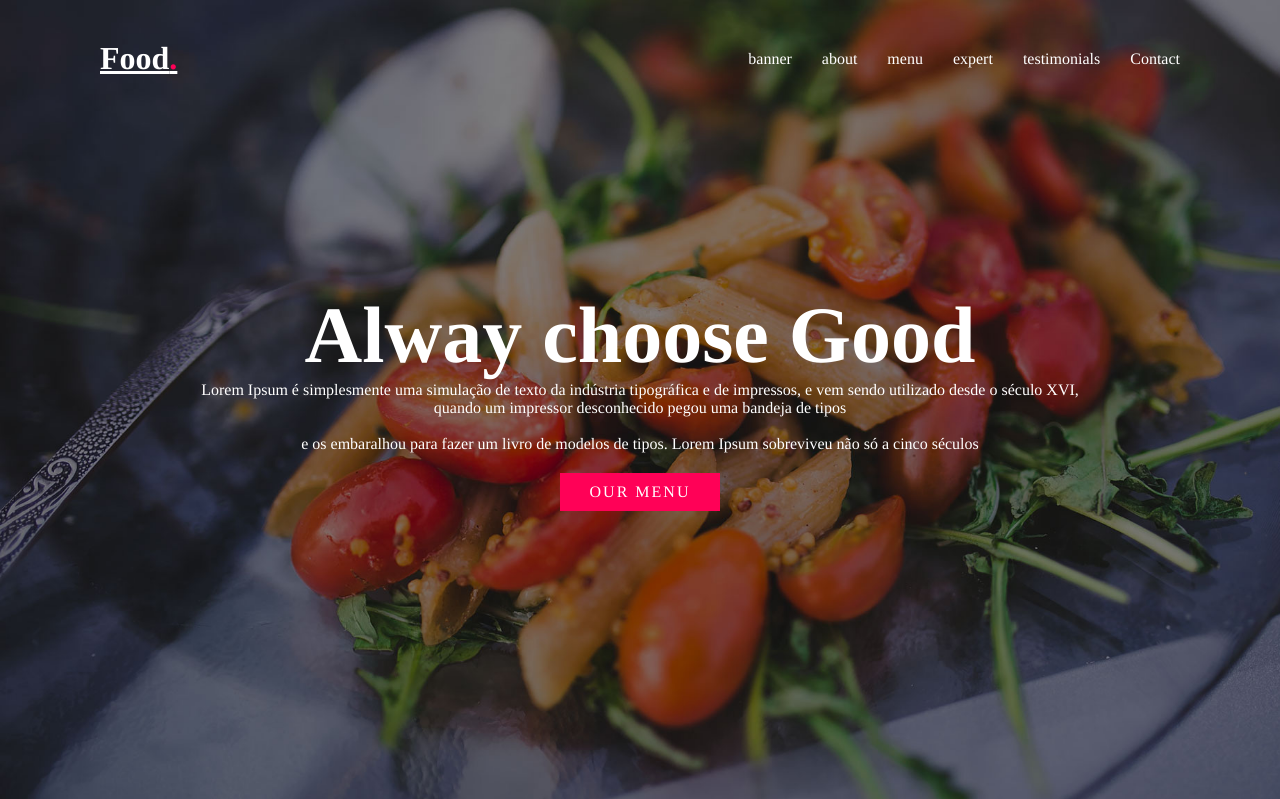
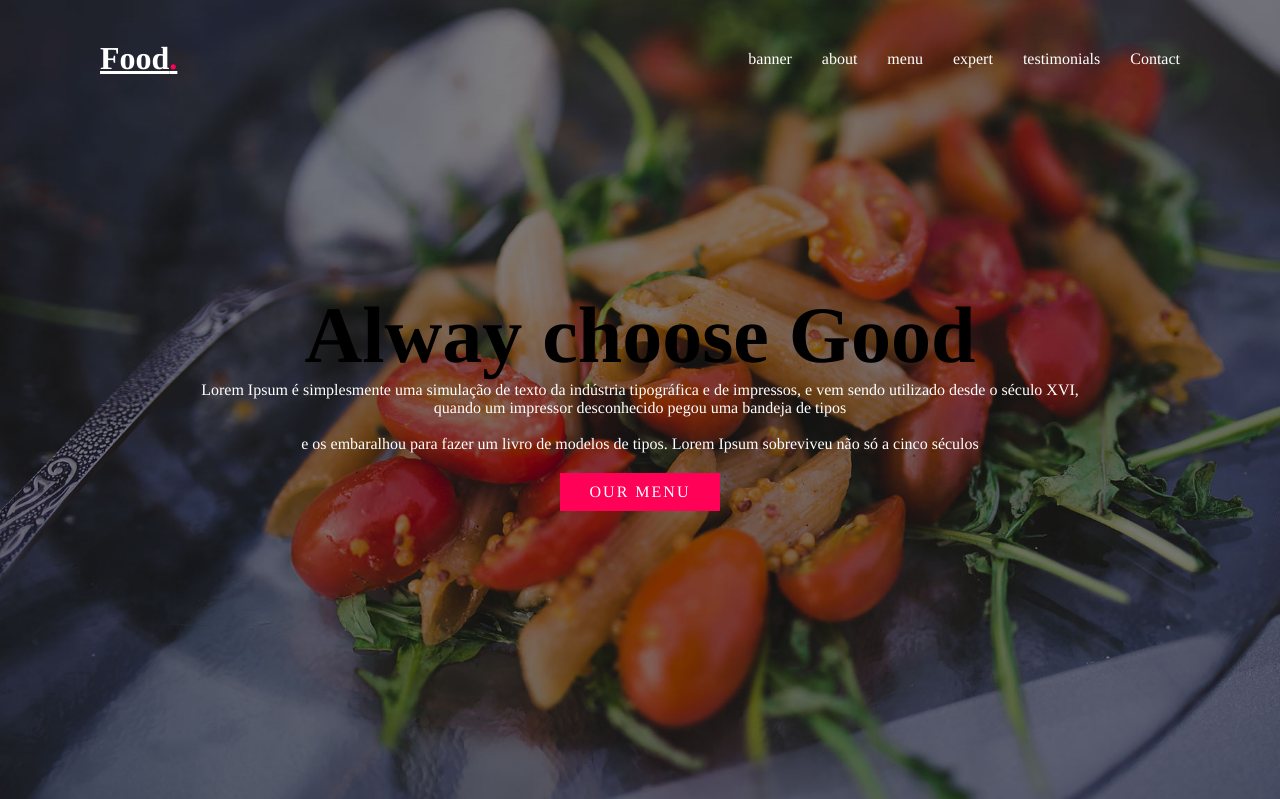
Before and after one commit to ciceroduvall23/Site-Restaurante, a PHP site: page /web.html in a window 1280 px wide. Shown: the top 799 px of the page. Run offline with PHP 8.4, Linux system fonts and the light colour scheme.

Commit message:
cor-preta

```diff
--- a/style.css
+++ b/style.css
@@ -32,7 +32,7 @@ p
 .banner .content h2
 {
   font-size: 5em;
-  color: #fff;
+  color: rgb(0, 0, 0);
 }
 .banner .content p
 {
```
